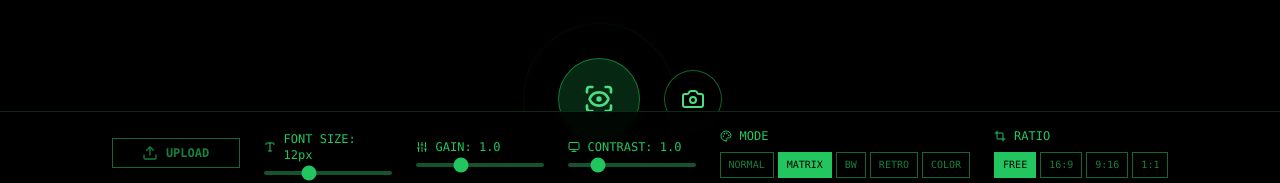
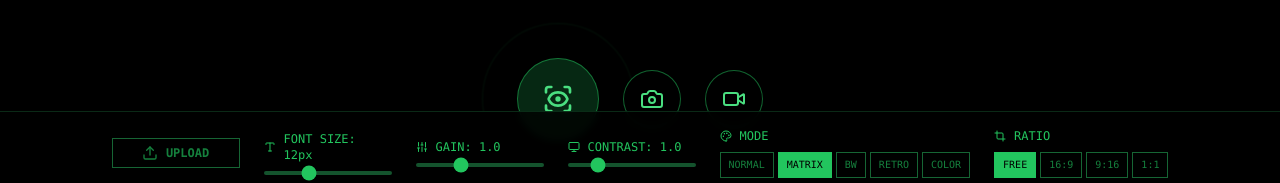
Before and after one commit to confusedhumor/BitMatrix, a React (Vite) app: page / in a window 1280 px wide. Shown: the part 532-715 px from the top of the page. Built offline with nearby package versions, Linux system fonts and the light colour scheme; no server answers.

Commit message:
feat: add live video recording for front and back camera

```diff
--- a/components/AsciiCanvas.tsx
+++ b/components/AsciiCanvas.tsx
@@ -2,7 +2,7 @@ import React, { useRef, useEffect, useState } from 'react';
 import { AsciiOptions } from '../types';
 import { getAsciiChar } from '../utils/asciiConverter';
 import { playStartupSound, playScanSound, startAmbientHum, stopAmbientHum } from '../utils/soundEffects';
-import { ScanEye, Camera, Download, Loader2, SwitchCamera } from 'lucide-react';
+import { ScanEye, Camera, Download, Loader2, SwitchCamera, Video, Square } from 'lucide-react';
 
 interface AsciiCanvasProps {
   options: AsciiOptions;
@@ -23,6 +23,8 @@ export const AsciiCanvas: React.FC<AsciiCanvasProps> = ({ options, onCapture, me
   const recordedChunksRef = useRef<Blob[]>([]);
   const [facingMode, setFacingMode] = useState<'user' | 'environment'>('user');
   const [focusPoint, setFocusPoint] = useState<{ x: number, y: number } | null>(null);
+  const [isRecordingLive, setIsRecordingLive] = useState(false);
+  const liveRecorderRef = useRef<MediaRecorder | null>(null);
 
   useEffect(() => {
     let stream: MediaStream | null = null;
@@ -477,6 +479,59 @@ export const AsciiCanvas: React.FC<AsciiCanvasProps> = ({ options, onCapture, me
     }
   };
 
+  const handleLiveRecordClick = () => {
+    if (isRecordingLive) {
+      if (liveRecorderRef.current) liveRecorderRef.current.stop();
+      setIsRecordingLive(false);
+      return;
+    }
+
+    if (!canvasRef.current) return;
+
+    try {
+      playScanSound();
+      const canvasStream = (canvasRef.current as any).captureStream(30);
+      let finalStream = canvasStream;
+
+      if (videoRef.current && videoRef.current.srcObject) {
+         const mediaStream = videoRef.current.srcObject as MediaStream;
+         const audioTracks = mediaStream.getAudioTracks();
+         if (audioTracks.length > 0) {
+             finalStream = new MediaStream([ ...canvasStream.getVideoTracks(), ...audioTracks ]);
+         }
+      }
+
+      const options = { mimeType: 'video/webm; codecs=vp9' };
+      const supportedType = MediaRecorder.isTypeSupported(options.mimeType) ? options.mimeType : 'video/mp4';
+
+      const recorder = new MediaRecorder(finalStream, { mimeType: supportedType });
+      const chunks: Blob[] = [];
+
+      recorder.ondataavailable = (e) => {
+        if (e.data.size > 0) chunks.push(e.data);
+      };
+
+      recorder.onstop = () => {
+        const blob = new Blob(chunks, { type: supportedType });
+        const url = URL.createObjectURL(blob);
+        const link = document.createElement('a');
+        link.href = url;
+        link.download = `bitmatrix_live_record_${Date.now()}.${supportedType === 'video/mp4' ? 'mp4' : 'webm'}`;
+        document.body.appendChild(link);
+        link.click();
+        document.body.removeChild(link);
+        URL.revokeObjectURL(url);
+      };
+
+      liveRecorderRef.current = recorder;
+      recorder.start();
+      setIsRecordingLive(true);
+    } catch (err) {
+      console.error("Failed to start live recording:", err);
+      setIsRecordingLive(false);
+    }
+  };
+
   return (
     <div className="relative w-full h-full bg-black">
         {error && (
@@ -566,6 +621,15 @@ export const AsciiCanvas: React.FC<AsciiCanvasProps> = ({ options, onCapture, me
                     <Camera className="w-6 h-6" />
                 </button>
 
+                {/* Record Video */}
+                <button
+                    onClick={handleLiveRecordClick}
+                    className={`bg-black/60 border p-4 rounded-full backdrop-blur-md transition-all active:scale-95 hover:scale-105 hover:shadow-[0_0_15px_rgba(0,255,0,0.3)] ${isRecordingLive ? 'bg-red-900/50 border-red-500 text-red-500 animate-pulse' : 'hover:bg-green-900/80 text-green-400 border-green-500/50'}`}
+                    title={isRecordingLive ? "Stop Recording" : "Record Video"}
+                >
+                    {isRecordingLive ? <Square className="w-6 h-6" fill="currentColor" /> : <Video className="w-6 h-6" />}
+                </button>
+
                 {/* Switch Camera for Mobile */}
                 <button
                     onClick={() => setFacingMode(prev => prev === 'user' ? 'environment' : 'user')}
```
